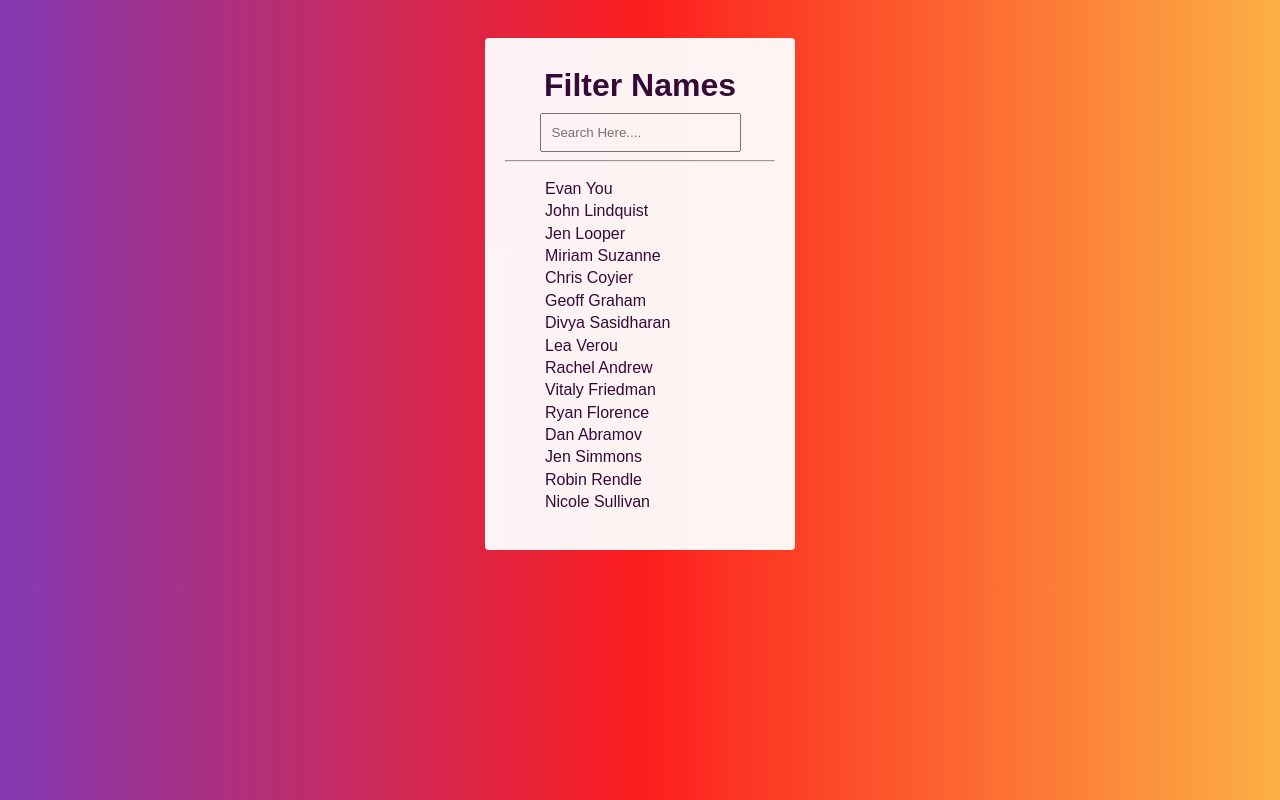
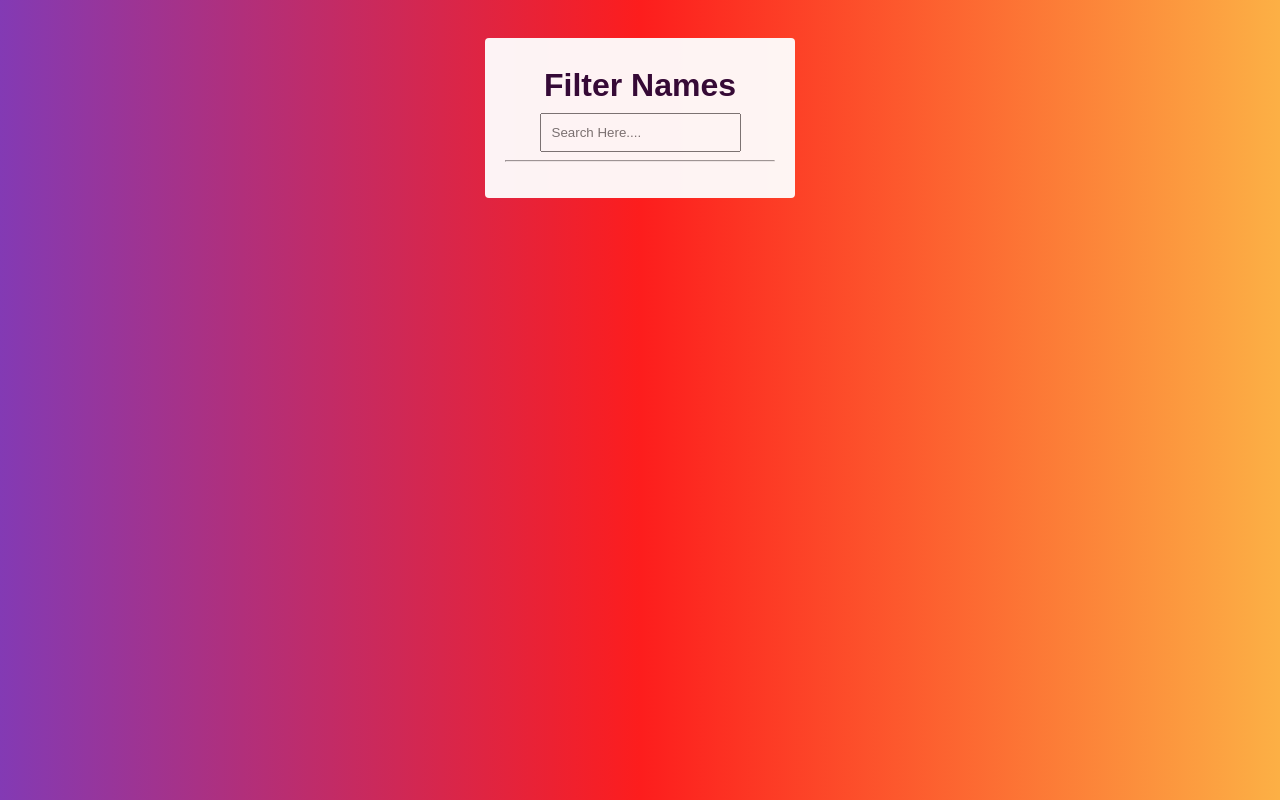
Before and after one commit to UmerSharif/vue-randon-test, a Vue app: page / in a window 1280 px wide. Built offline with nearby package versions, Linux system fonts and the light colour scheme.

Commit message:
clean for testing

```diff
--- a/src/components/HelloWorld.vue
+++ b/src/components/HelloWorld.vue
@@ -20,22 +20,6 @@
 
     export default {
         name: 'HelloWorld',
-        data() {
-            return {
-                findName: ''
-            }
-        },
-
-        computed: {
-            ...mapState([
-                'names'
-            ]),
-
-            filterNames(){
-                let filter = new RegExp(this.findName, 'i')
-                return this.names.filter(el => el.match(filter))
-            }
-        },
 
     }
 </script>
--- a/src/store.js
+++ b/src/store.js
@@ -5,24 +5,6 @@ Vue.use(Vuex)
 
 export default new Vuex.Store({
   state: {
-
-      names: [
-          'Evan You',
-          'John Lindquist',
-          'Jen Looper',
-          'Miriam Suzanne',
-          'Chris Coyier',
-          'Geoff Graham',
-          'Divya Sasidharan',
-          'Lea Verou',
-          'Rachel Andrew',
-          'Vitaly Friedman',
-          'Ryan Florence',
-          'Dan Abramov',
-          'Jen Simmons',
-          'Robin Rendle',
-          'Nicole Sullivan'
-      ]
 
   },
     getters : {
```
